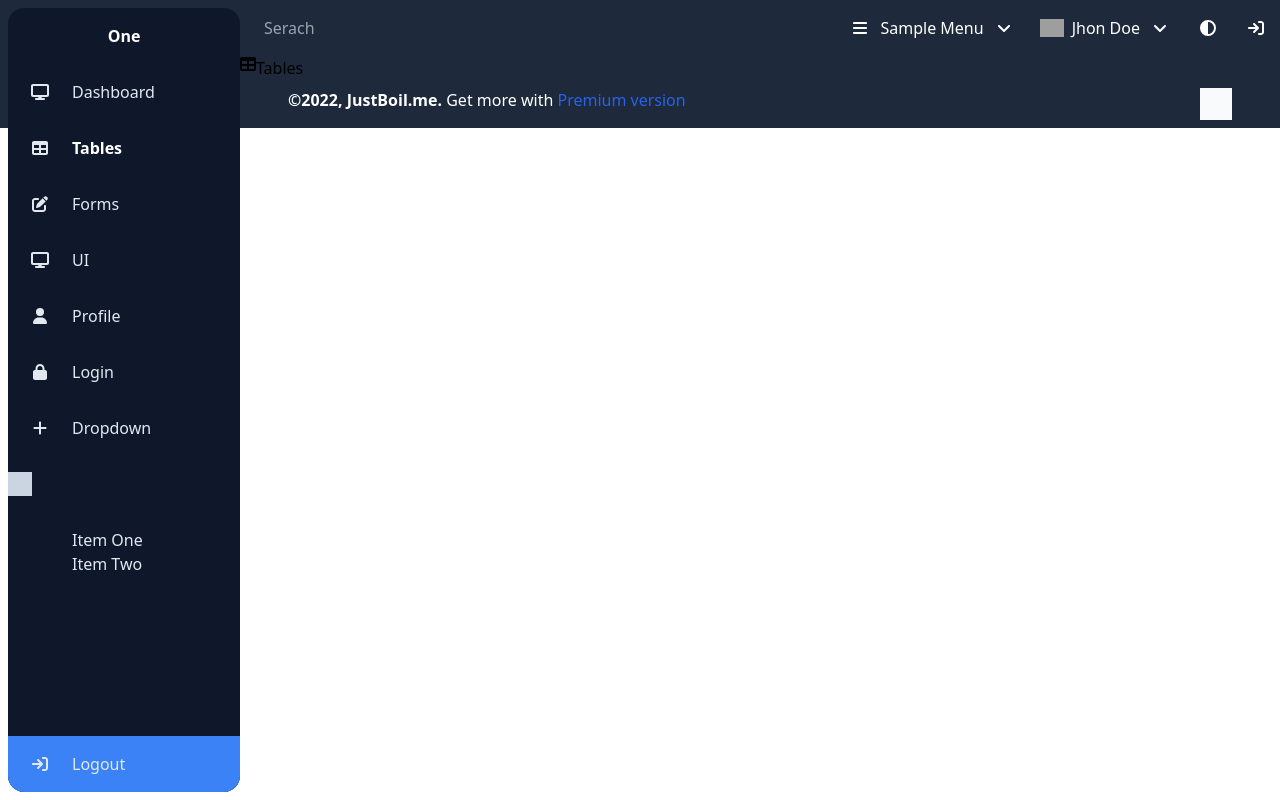
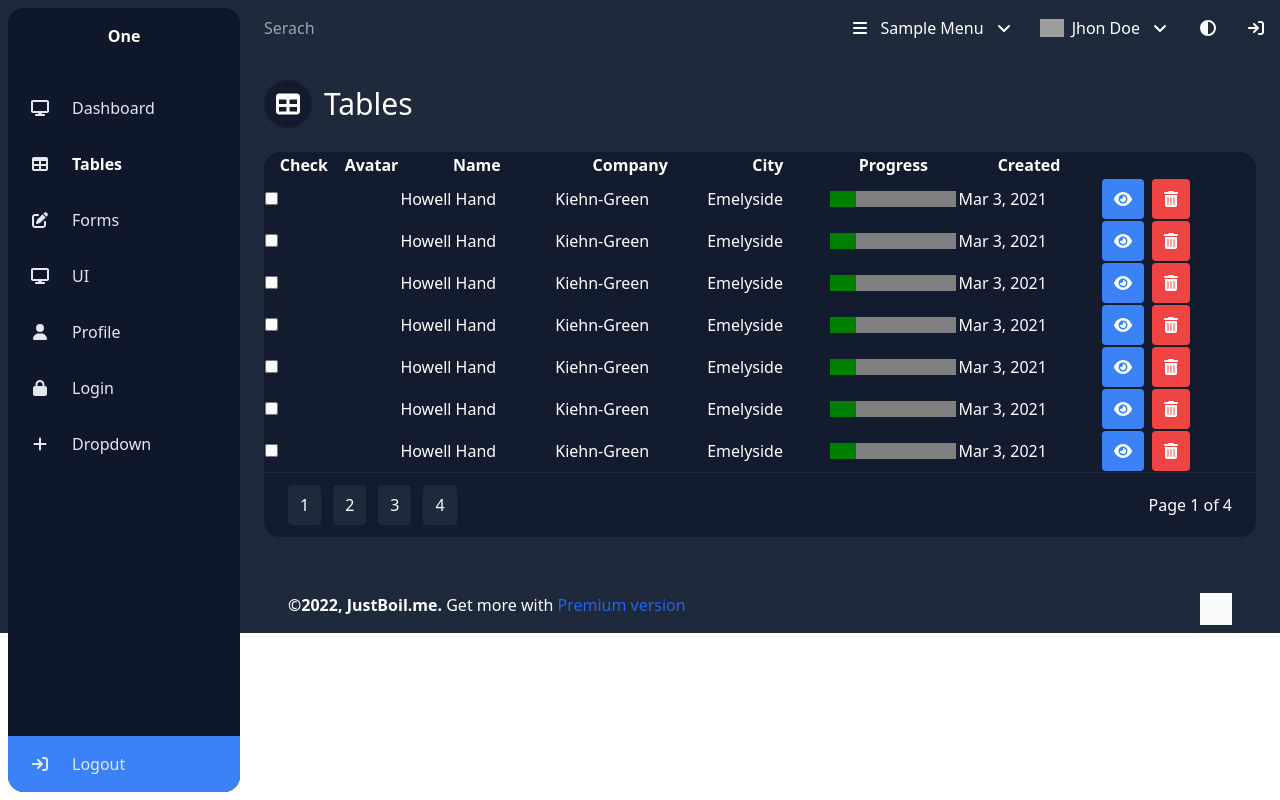
Before and after one commit to VillD/ProjectoERP, a Vue app: page /dashboard/table in a window 1280 px wide. Built offline with nearby package versions, Linux system fonts and the light colour scheme; grey boxes are pictures that could not be loaded.

Commit message:
styles a table

```diff
--- a/src/components/AsideMenu.vue
+++ b/src/components/AsideMenu.vue
@@ -1,44 +1,49 @@
 <!-- eslint-disable no-unused-vars -->
 <script setup>
 import AsideMenuLink from './AsideMenuLink.vue'
-import { ref, computed } from 'vue'
-let itemMenu = [
+import { reactive } from 'vue'
+let items = reactive([
   {
     to: '/dashboard/home',
     icon: 'fa-solid fa-display',
     label: 'Dashboard',
+    drop: false
   },
   {
     to: '/dashboard/table',
     label: 'Tables',
     icon: 'fa-solid fa-table',
+    drop: false
   },
   {
     to: '/dashboard/form',
     label: 'Forms',
     icon: 'fa-solid fa-pen-to-square',
+    drop: false
   },
   {
     to: '/dashboard/ui',
     label: 'UI',
     icon: 'fa-solid fa-display',
+    drop: false
   },
   {
     to: '/dashboard/profile',
     label: 'Profile',
     icon: 'fa-solid fa-user',
+    drop: false
   },
   {
     to: '/login',
     label: 'Login',
     icon: 'fa-solid fa-lock',
+    drop: false
   },
   {
-    to: '/login',
     label: 'Dropdown',
     icon: 'fa-solid fa-plus',
-    desplejable: ref(false),
-    menu: [
+    drop: false,
+    children: [
       {
         to: '/login',
         label: 'Item One'
@@ -47,18 +52,9 @@ let itemMenu = [
         to: '/login',
         label: 'Item Two'
       }
-    ],
-
+    ]
   }
-]
-const deplejar = ()=>{
-  let otro = itemMenu[6].desplejable.value
-  console.log( otro)
-  otro = !otro
-  console.log(otro)
-  return  otro
-}
-
+])
 </script>
 <template>
   <aside
@@ -74,29 +70,35 @@ const deplejar = ()=>{
       </div>
       <!-- Nav -->
       <div class="flex-1 overflow-y-auto">
-        <ul class="flex flex-col gap-8">
+        <ul class="flex flex-col">
+          <template
+            v-for="(item, k) in items"
+            :key="k"
+          >
+            <!-- Items -->
             <AsideMenuLink
-            v-for="(item, k) in itemMenu"
-            :key="k"
+              class="py-4"
               :text="item.label"
               :icon="item.icon"
               :to="item.to"
-            @click="deplejar"
+              @click="item.drop = !item.drop"
             >
-
             </AsideMenuLink>
-        <div class=" w-6 h-6 bg-slate-300" @click="deplejar"></div>
-        <div id="dropdownItems">
-
+            <!-- Children -->
+            <ul
+              v-if="item.children"
+              :class="item.drop ? '' : 'hidden'"
+              class="bg-slate-800/50"
+            >
               <AsideMenuLink
-            v-for="(drop, k) in itemMenu[6].menu"
-            :key="k"
-            :text="drop.label"
-            :to="drop.to"
+                v-for="(child, j) in item.children"
+                :key="j"
+                :text="child.label"
+                :to="child.to"
+                class="py-3 px-6 hover:text-white"
               />
-        </div>
-
-
+            </ul>
+          </template>
         </ul>
       </div>
       <!-- Footer -->
--- a/src/components/AsideMenuLink.vue
+++ b/src/components/AsideMenuLink.vue
@@ -15,14 +15,24 @@ const props = defineProps({
     default: null
   }
 })
+
+const linkStyle = props.icon ? 'w-16 h-6' : ''
 </script>
 <template>
   <li class="cursor-pointer hover:text-white flex justify-between">
-    <span class="inline-flex justify-center w-16 h-6 items-center">
+    <span
+      :class="linkStyle"
+      class="inline-flex justify-center items-center"
+    >
       <BaseIcon :name="props.icon" />
     </span>
     <p class="flex-grow font-light">
-      <router-link :to="props.to">{{ props.text }}</router-link>
+      <router-link
+        v-if="to"
+        :to="props.to"
+        >{{ props.text }}</router-link
+      >
+      <span v-else>{{ props.text }}</span>
     </p>
   </li>
 </template>
--- a/src/components/BaseCard.vue
+++ b/src/components/BaseCard.vue
@@ -24,7 +24,7 @@ const showModal = ref(false)
 <template>
   <!-- Modal button -->
   <BaseButton
-    class="w-1/5 mr-2"
+    class="mr-2"
     :type="props.type"
     @click="showModal = true"
   >
--- a/src/components/CardWidget.vue
+++ b/src/components/CardWidget.vue
@@ -1,27 +1,27 @@
 <script setup>
-import BaseIcon from './BaseIcon.vue';
+import BaseIcon from './BaseIcon.vue'
 import ButtonPill from './ButtonPill.vue'
 
 const props = defineProps({
-  pillText:{
+  pillText: {
     type: String,
     default: null
   },
-  pillIcon:{
+  pillIcon: {
     type: String,
     default: null
   },
-  title:{
+  title: {
     type: [String, Number],
     default: null
   },
-  color:{
-    type:String,
-    default: "primary"
+  color: {
+    type: String,
+    default: 'primary'
   },
-  iconWidget:{
-    type:String,
-    default:null
+  iconWidget: {
+    type: String,
+    default: null
   }
 })
 </script>
@@ -30,7 +30,7 @@ const props = defineProps({
   <ButtonPill
     :label="pillText"
     :path="pillIcon"
-    icon=true
+    icon="true"
     :type="color"
     small
     class="mb-3 text-white"
@@ -39,10 +39,14 @@ const props = defineProps({
   <div class="justify-between items-center flex">
     <div class="">
       <span class="text-lg text-slate-400 block">
-        {{props.title}}
+        {{ props.title }}
       </span>
       <span class="text-3xl font-semibold text-white"><slot></slot></span>
     </div>
-    <BaseIcon class=" w-10 h-10" :class="`text-${props.color}`"  :name="iconWidget"/>
+    <BaseIcon
+      class="w-10 h-10"
+      :class="`text-${props.color}`"
+      :name="iconWidget"
+    />
   </div>
 </template>
--- a/src/components/NavBar.vue
+++ b/src/components/NavBar.vue
@@ -3,7 +3,7 @@
   <nav
     class="max-w-full h-14 bg-slate-800 xl:pl-60 top-0 left-0 right-0 fixed z-30 w-screen"
   >
-    <div class="flex md:max-w-md lg:max-w-4xl xl:max-w-6xl xl:mx-auto">
+    <div class="flex lg:items-stretch xl:max-w-6xl xl:mx-auto">
       <div class="flex flex-1 h-14 xl:justify-between">
         <!-- Icon Hamburger -->
         <div class="flex px-3 items-center text-white xl:hidden">
@@ -27,7 +27,9 @@
         <!--Input Search-->
 
         <!-- Menu de navegacion(SAMPLE MENU, PROFILE MENU, icons) -->
-        <div class="flex items-center">
+        <div
+          class="hidden items-center lg:overflow-visible lg:flex lg:flex-1 lg:justify-end"
+        >
           <div
             class="flex lg:px-3 lg:py-2 text-white hover:text-slate-400 cursor-pointer"
           >
@@ -75,7 +77,7 @@
         </div>
         <!-- Menu de navegacion(SAMPLE MENU, PROFILE MENU, icons) -->
       </div>
-      <div class="flex items-center flex-none h-14 text-white">
+      <div class="flex items-center flex-none h-14 text-white lg:hidden">
         <div class="px-3 xl:hidden">
           <span>
             <font-awesome-icon icon="fa-solid fa-ellipsis-vertical" />
--- /dev/null
+++ b/src/components/TableChecked.vue
@@ -0,0 +1,2 @@
+<script></script>
+<template></template>
--- /dev/null
+++ b/src/components/TableClients.vue
@@ -0,0 +1,141 @@
+<script setup>
+import BaseButton from './BaseButton.vue'
+import UserAvatar from './UserAvatar.vue'
+import BaseCard from './BaseCard.vue'
+
+defineProps({
+  checkable: Boolean
+})
+const clients = [
+  {
+    name: 'Howell Hand',
+    company: 'Kiehn-Green',
+    city: 'Emelyside',
+    progress: 20,
+    created: 'Mar 3, 2021'
+  },
+  {
+    name: 'Howell Hand',
+    company: 'Kiehn-Green',
+    city: 'Emelyside',
+    progress: 20,
+    created: 'Mar 3, 2021'
+  },
+  {
+    name: 'Howell Hand',
+    company: 'Kiehn-Green',
+    city: 'Emelyside',
+    progress: 20,
+    created: 'Mar 3, 2021'
+  },
+  {
+    name: 'Howell Hand',
+    company: 'Kiehn-Green',
+    city: 'Emelyside',
+    progress: 20,
+    created: 'Mar 3, 2021'
+  },
+  {
+    name: 'Howell Hand',
+    company: 'Kiehn-Green',
+    city: 'Emelyside',
+    progress: 20,
+    created: 'Mar 3, 2021'
+  },
+  {
+    name: 'Howell Hand',
+    company: 'Kiehn-Green',
+    city: 'Emelyside',
+    progress: 20,
+    created: 'Mar 3, 2021'
+  },
+  {
+    name: 'Howell Hand',
+    company: 'Kiehn-Green',
+    city: 'Emelyside',
+    progress: 20,
+    created: 'Mar 3, 2021'
+  }
+]
+</script>
+
+<template>
+  <table class="w-full">
+    <thead>
+      <tr>
+        <th>Check</th>
+        <th>Avatar</th>
+        <th>Name</th>
+        <th>Company</th>
+        <th>City</th>
+        <th>Progress</th>
+        <th>Created</th>
+      </tr>
+    </thead>
+    <tbody>
+      <tr
+        v-for="(client, k) in clients"
+        :key="k"
+      >
+        <td>
+          <input
+            type="checkbox"
+            name=""
+          />
+        </td>
+        <td class="border-b-0 lg:w-6 before:hidden">
+          <!-- <UserAvatar
+            username="Howell-Hand"
+            avatar="/Howell-Hand"
+          /> -->
+        </td>
+        <td>{{ client.name }}</td>
+        <td>{{ client.company }}</td>
+        <td>{{ client.city }}</td>
+        <td class="lg:w-32">
+          <progress
+            class="flex w-2/5 self-center lg:w-full"
+            :value="client.progress"
+            max="100"
+          ></progress>
+        </td>
+        <td>{{ client.created }}</td>
+        <td>
+          <BaseCard><font-awesome-icon icon="fa-solid fa-eye" /></BaseCard>
+          <BaseCard type="danger"
+            ><font-awesome-icon icon="fa-solid fa-trash-can"
+          /></BaseCard>
+        </td>
+      </tr>
+    </tbody>
+  </table>
+  <div
+    class="p-3 lg:px-6 border-t border-slate-800 justify-between items-center block md:flex"
+  >
+    <div class="grow-0">
+      <BaseButton
+        class="mr-3"
+        type="dark"
+        >1</BaseButton
+      >
+      <BaseButton
+        class="mr-3"
+        type="dark"
+        >2</BaseButton
+      >
+      <BaseButton
+        class="mr-3"
+        type="dark"
+        >3</BaseButton
+      >
+      <BaseButton
+        class="mr-3"
+        type="dark"
+        >4</BaseButton
+      >
+    </div>
+    <div>
+      <span>Page 1 of 4</span>
+    </div>
+  </div>
+</template>
--- /dev/null
+++ b/src/components/UserAvatar.vue
@@ -0,0 +1,39 @@
+<script setup>
+import { computed } from 'vue'
+
+const props = defineProps({
+  username: {
+    type: String,
+    required: true
+  },
+  avatar: {
+    type: String,
+    default: null
+  },
+  api: {
+    type: String,
+    default: 'avataaars'
+  }
+})
+
+const avatar = computed(
+  () =>
+    props.avatar ??
+    `https://avatars.dicebear.com/api/${props.api}/${props.username.replace(
+      /[^a-z0-9]+/i,
+      '-'
+    )}.svg`
+)
+
+const username = computed(() => props.username)
+</script>
+
+<template>
+  <div>
+    <img
+      :src="avatar"
+      :alt="username"
+      class="rounded-full block h-auto w-full max-w-full bg-slate-800"
+    />
+  </div>
+</template>
--- a/src/views/TablesView.vue
+++ b/src/views/TablesView.vue
@@ -1,7 +1,24 @@
-<script></script>
+<script setup>
+import BaseIcon from '../components/BaseIcon.vue'
+import TableClients from '../components/TableClients.vue'
+</script>
 <template>
-  <div class="flex">
-    <font-awesome-icon icon="fa-solid fa-table" />
-    <h1>Tables</h1>
+  <div class="p-6 xl:max-w-6xl xl:mx-auto">
+    <div class="flex items-center text-white mb-6">
+      <span
+        class="w-12 h-12 rounded-full bg-slate-900/70 mr-3 inline-flex justify-center items-center"
+      >
+        <BaseIcon
+          class="w-6 h-6"
+          name="fa-solid fa-table"
+        />
+      </span>
+      <h1 class="text-3xl">Tables</h1>
+    </div>
+    <div class="flex mb-6 gap-6 flex-col lg:flex-row">
+      <div class="bg-slate-900/70 rounded-2xl flex-1 text-white">
+        <TableClients />
+      </div>
+    </div>
   </div>
 </template>
```
Also changed, not shown: src/components/CardClient.vue (+19 -19 lines), src/components/CardTransaction.vue (+34 -31 lines), src/main.js (+6 -2 lines). Lines whose indentation alone changed are shown as unchanged.
